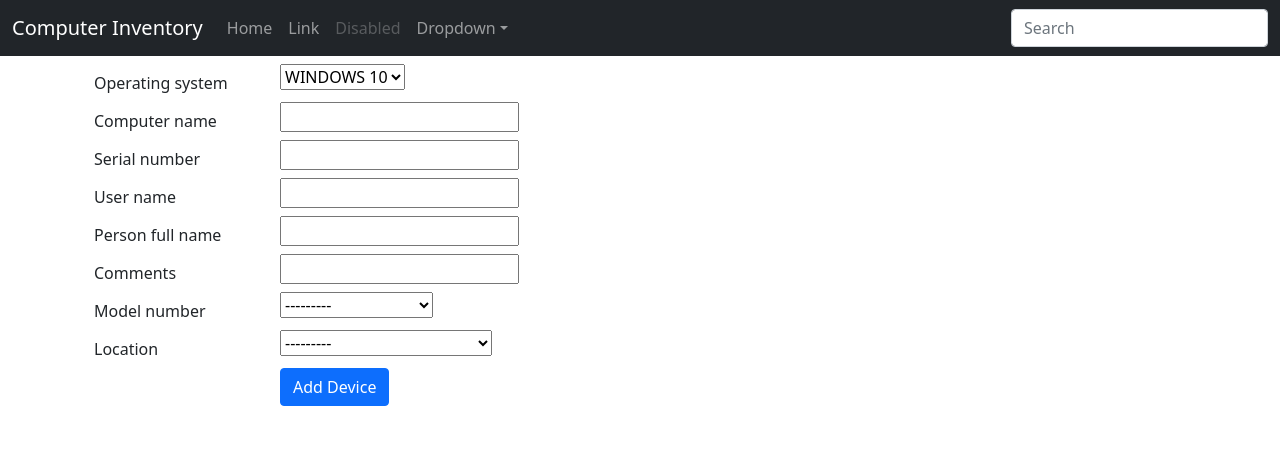
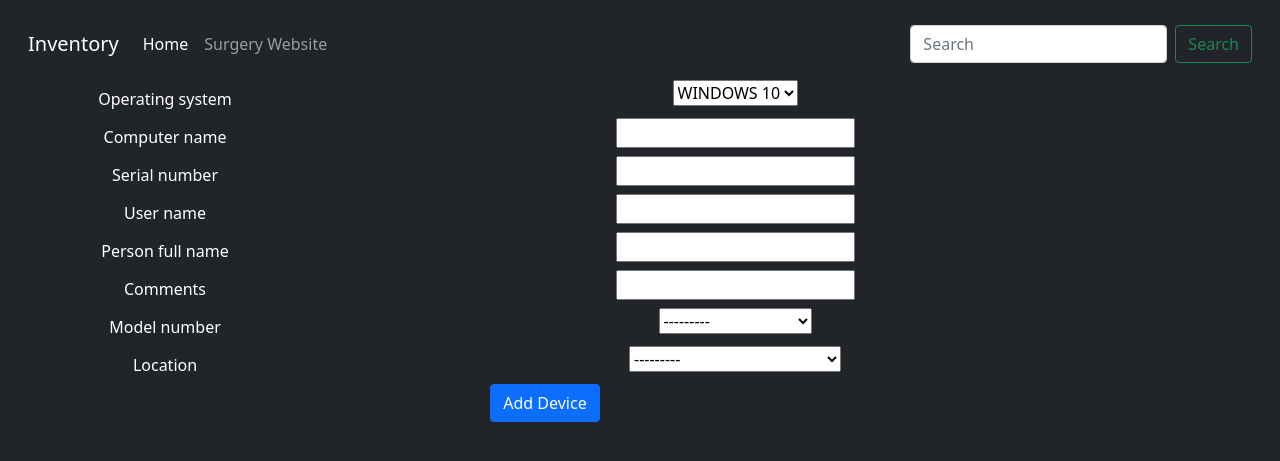
Before and after one commit to surgeryis/Inventory, a Django app: page /add_computer in a window 1280 px wide. Shown: the top 461 px of the page. Run offline with Django 3.2, Linux system fonts and the light colour scheme; some libraries are stand-ins or nearby versions.

Commit message:
some updates

```diff
--- a/work_inventory/computer_inventory/models.py
+++ b/work_inventory/computer_inventory/models.py
@@ -5,8 +5,8 @@ from django.db import models
 
 
 class Computer(models.Model):
-    WINDOWS_TEN = 'WIN10'
-    WINDOWS_SEVEN = 'WIN7'
+    WINDOWS_TEN = 'WINDOWS 10'
+    WINDOWS_SEVEN = 'WINDOWS 7'
     WINDOWS_TYPE = (
         (WINDOWS_TEN, 'WINDOWS 10'),
         (WINDOWS_SEVEN, 'WINDOWS 7')
@@ -116,15 +116,15 @@ class Computer(models.Model):
 
     )
 
-    operating_system = models.CharField(max_length=5, choices=WINDOWS_TYPE, default=WINDOWS_TEN)
-    computer_name = models.CharField(max_length=7, blank=False, null=True)
-    serial_number = models.CharField(max_length=7, blank=False, null=True)
+    operating_system = models.CharField(max_length=20, choices=WINDOWS_TYPE, default=WINDOWS_TEN)
+    computer_name = models.CharField(max_length=20, blank=False, null=True)
+    serial_number = models.CharField(max_length=20, blank=False, null=True)
     user_name = models.CharField(max_length=30, blank=False, null=True)
     person_full_name = models.CharField(max_length=40, blank=False, null=True)
     time_stamp = models.DateTimeField(auto_now_add=True, auto_now=False)
     model_number = models.CharField(max_length=14, choices=MODEL_TYPES, blank=False, null=True)
-    location = models.CharField(max_length=19, choices=LOCATION_TYPE, null=True)
-    comments = models.CharField(max_length=30, blank=True, null=True)
+    location = models.CharField(max_length=30, choices=LOCATION_TYPE, null=True)
+    comments = models.CharField(max_length=50, blank=True, null=True)
     export_to_CSV = models.BooleanField(default=False)
 
     def __str__(self):
--- a/work_inventory/computer_inventory/static/css/style.css
+++ b/work_inventory/computer_inventory/static/css/style.css
@@ -0,0 +1,13 @@
+td{
+    color: white;
+}
+
+
+table, tbody, thead {
+    width: auto;
+}
+@media only screen and (max-width:375px) {
+    table, tbody, thead {
+    width: 75%;
+}
+}
--- a/work_inventory/computer_inventory/templates/add_new.html
+++ b/work_inventory/computer_inventory/templates/add_new.html
@@ -9,8 +9,8 @@
       <h4>{{ header }}</h4>
 
       {% for field in form %}
-      <div class="form-group row">
-        <label for="id_{{ field.name }}" class="col-2 col-form-label">{{ field.label }}</label>
+      <div class="form-group row ">
+        <label for="label" class="col-sm-2 col-form-label">{{ field.label }}</label>
         <div class="col-10">
           {{ field }}
         </div>
--- a/work_inventory/computer_inventory/templates/base.html
+++ b/work_inventory/computer_inventory/templates/base.html
@@ -1,53 +1,62 @@
 <!DOCTYPE html>
 <html>
-<head>
 
 
+<head>
+  <link href="https://cdn.jsdelivr.net/npm/bootstrap@5.0.0-beta2/dist/css/bootstrap.min.css" rel="stylesheet" integrity="sha384-BmbxuPwQa2lc/FVzBcNJ7UAyJxM6wuqIj61tLrc4wSX0szH/Ev+nYRRuWlolflfl" crossorigin="anonymous">
+  <script src="https://cdn.jsdelivr.net/npm/bootstrap@5.0.0-beta2/dist/js/bootstrap.bundle.min.js" integrity="sha384-b5kHyXgcpbZJO/tY9Ul7kGkf1S0CWuKcCD38l8YkeH8z8QjE0GmW1gYU5S9FOnJ0" crossorigin="anonymous"></script>
+  <script src="https://cdn.jsdelivr.net/npm/@popperjs/core@2.6.0/dist/umd/popper.min.js" integrity="sha384-KsvD1yqQ1/1+IA7gi3P0tyJcT3vR+NdBTt13hSJ2lnve8agRGXTTyNaBYmCR/Nwi" crossorigin="anonymous"></script>
 <title>
     Inventory
 </title>
+    <meta name="viewport" content="width=device-width, initial-scale=1">
 </head>
+
+<body class="d-flex h-100 text-center text-white bg-dark">
+
+<div class="cover-container d-flex w-100 h-100 p-3 mx-auto flex-column">
+
 {% load static %}
 <link rel="stylesheet"  type="text/css" href="{% static '/css/style.css' %}"/>
 <link rel="stylesheet"  type="text/css" href="{% static '/css/bootstrap.min.css' %}"/>
-<body>
-<nav class="navbar navbar-expand-md navbar-dark bg-dark" aria-label="Fourth navbar example">
+
+
+    <nav class="navbar navbar-expand-lg navbar-dark bg-dark">
    <div class="container-fluid">
-      <a class="navbar-brand" href="#">Computer Inventory</a>
-      <button class="navbar-toggler" type="button" data-bs-toggle="collapse" data-bs-target="#navbarsExample04" aria-controls="navbarsExample04" aria-expanded="false" aria-label="Toggle navigation">
+    <a class="navbar-brand" href="#">Inventory</a>
+
+    <button class="navbar-toggler" type="button" data-bs-toggle="collapse" data-bs-target="#navbarSupportedContent" aria-controls="navbarSupportedContent" aria-expanded="false" aria-label="Toggle navigation">
       <span class="navbar-toggler-icon"></span>
     </button>
-
-      <div class="collapse navbar-collapse" id="navbarsExample04">
-        <ul class="navbar-nav me-auto mb-2 mb-md-0">
-          <li class="nav-item active">
-            <a class="nav-link" aria-current="page" href="#">Home</a>
+    <div class="collapse navbar-collapse" id="navbarSupportedContent">
+      <ul class="navbar-nav me-auto mb-2 mb-lg-0">
+        <li class="nav-item">
+          <a class="nav-link active" aria-current="page" href="{% url 'display_computers' %}">Home</a>
         </li>
         <li class="nav-item">
-            <a class="nav-link" href="#">Link</a>
+          <a class="nav-link" href="https://surgery.vercel.app/home">Surgery Website</a>
         </li>
-          <li class="nav-item">
-            <a class="nav-link disabled" href="#" tabindex="-1" aria-disabled="true">Disabled</a>
-          </li>
-          <li class="nav-item dropdown">
-            <a class="nav-link dropdown-toggle" href="#" id="dropdown04" data-bs-toggle="dropdown" aria-expanded="false">Dropdown</a>
-            <ul class="dropdown-menu" aria-labelledby="dropdown04">
-              <li><a class="dropdown-item" href="#">Action</a></li>
-              <li><a class="dropdown-item" href="#">Another action</a></li>
-              <li><a class="dropdown-item" href="#">Something else here</a></li>
+
+
       </ul>
-          </li>
-        </ul>
-        <form>
-          <input class="form-control" type="text" placeholder="Search" aria-label="Search">
+      <form class="d-flex" action="{% url 'Search Results' %}" method="get">
+        <input name ='q' class="form-control me-2" type="search" placeholder="Search" aria-label="Search">
+        <button class="btn btn-outline-success" type="submit">Search</button>
+
       </form>
     </div>
    </div>
 </nav>
-<div class="container">
+<table >
     {% block body %}
 
     {% endblock %}
-</div>
+
+
+</table>
+
 </body>
+
+
+
 </html>
--- a/work_inventory/computer_inventory/urls.py
+++ b/work_inventory/computer_inventory/urls.py
@@ -1,8 +1,12 @@
 from django.conf.urls import url
+from django.urls import path
 from .views import *
 urlpatterns =[
-    url(r'^$', index, name ='index'),
+    url(r'^$', display_computers, name ='display_computers'),
     url(r'^computers$', display_computers, name= "display_computers"),
 
-    url(r"add_computer", add_computer, name="add_computer")
+    url(r"add_computer", add_computer, name="add_computer"),
+    path('search/', SearchResults.as_view(),name = 'Search Results'),
+    url('r^index', index, name ='index')
+
 ]
--- a/work_inventory/computer_inventory/views.py
+++ b/work_inventory/computer_inventory/views.py
@@ -1,15 +1,25 @@
 from django.shortcuts import render, redirect
-from .models import *
+from .models import Computer
 from .forms import *
+from django.views.generic import ListView
+from django.db.models import Q
+from django.core.paginator import Paginator
 # Create your views here.
 def index(request):
     return  render(request, 'index.html')
 
 def display_computers(request):
     items = Computer.objects.all()#graps all the models in models
+
+    paginator = Paginator(items, 13)
+    page = request.GET.get('page')
+    items = paginator.get_page(page)
+
     context = {
         'items' : items,
-        'header' :  "Computers"
+        'header' :  "Computers",
+
+
 
 
     }
@@ -25,3 +35,29 @@ def add_computer(request):
     else:
         form = ComputersForms()
         return render(request, 'add_new.html', {'form' : form})
+
+# def page_list(request):
+#     computer_list = Computer.objects.all()
+#     paginator = Paginator(computer_list, 30)
+#     page = request.GET.get('page')
+#     computer_list = paginator.get_page(page)
+#     return  render(request, 'index.html',  {'computer_list': computer_list})
+
+class SearchResults(ListView):
+    paginate_by = 13
+    model = Computer
+    template_name = 'computer_list.html'
+
+
+
+    def get_queryset(self):
+        query = self.request.GET.get('q', '')
+        return Computer.objects.filter(Q(computer_name__icontains=query) |
+                                       Q(serial_number__icontains=query) | Q(user_name__icontains=query) |
+                                       Q(person_full_name__icontains=query) |Q(location__icontains=query)|
+                                       Q(operating_system__contains=query))
+
+    def get_context_data(self,  **kwargs):
+        context = super(SearchResults, self).get_context_data(**kwargs)
+        context['q'] = self.request.GET.get('q','')
+        return context
--- /dev/null
+++ b/work_inventory/runtime.txt
@@ -0,0 +1 @@
+python-3.7.9
```
Also changed, not shown: work_inventory/computer_inventory/admin.py (+8 -4 lines), work_inventory/computer_inventory/templates/computer_list.html (added, +68 -0 lines), work_inventory/computer_inventory/templates/index.html (+28 -7 lines), work_inventory/requirements.txt (added, +107 -0 lines), work_inventory/work_inventory/settings.py (+23 -8 lines), work_inventory/computer_inventory/forms.py (line endings or trailing spaces), work_inventory/computer_inventory/migrations/0006_auto_20210204_1559.py (added), work_inventory/computer_inventory/migrations/0007_auto_20210205_1825.py (added), work_inventory/computer_inventory/static/css/bootstrap.css, 3 other files. Lines whose indentation alone changed are shown as unchanged.
